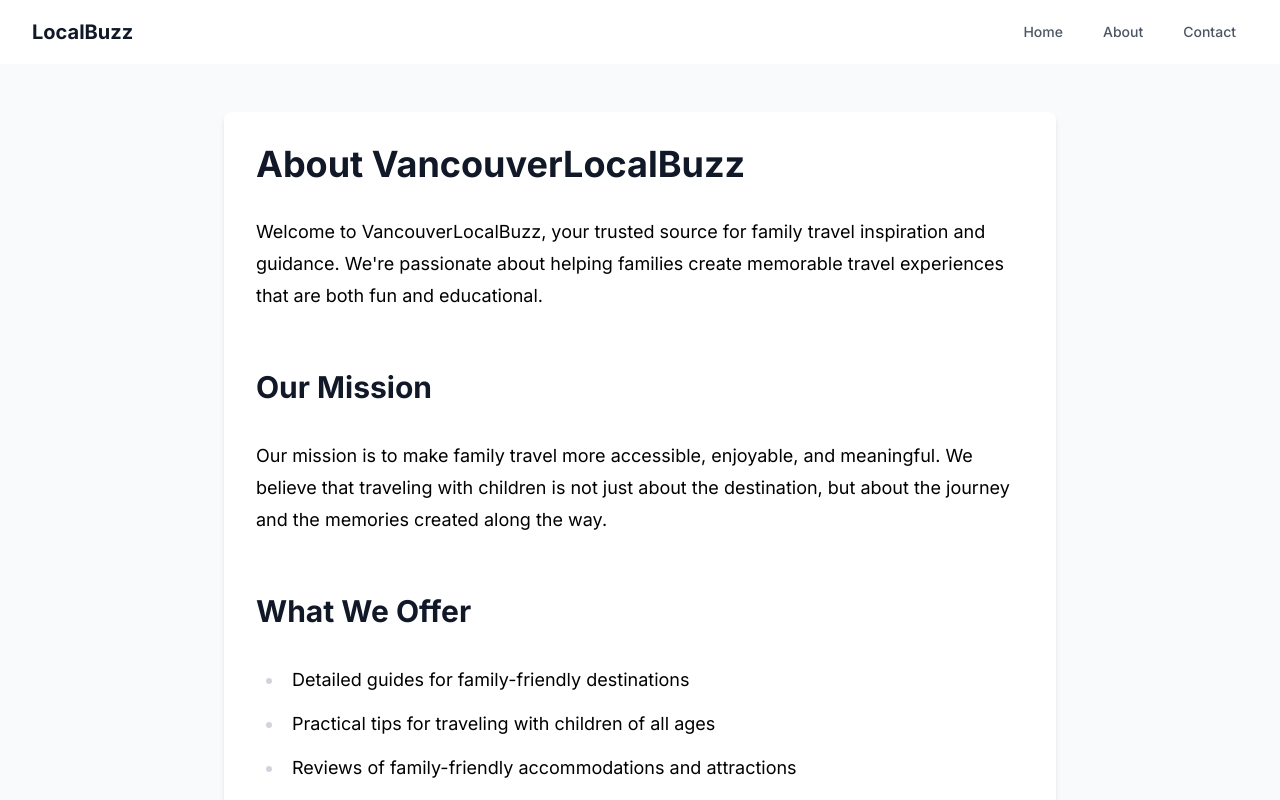
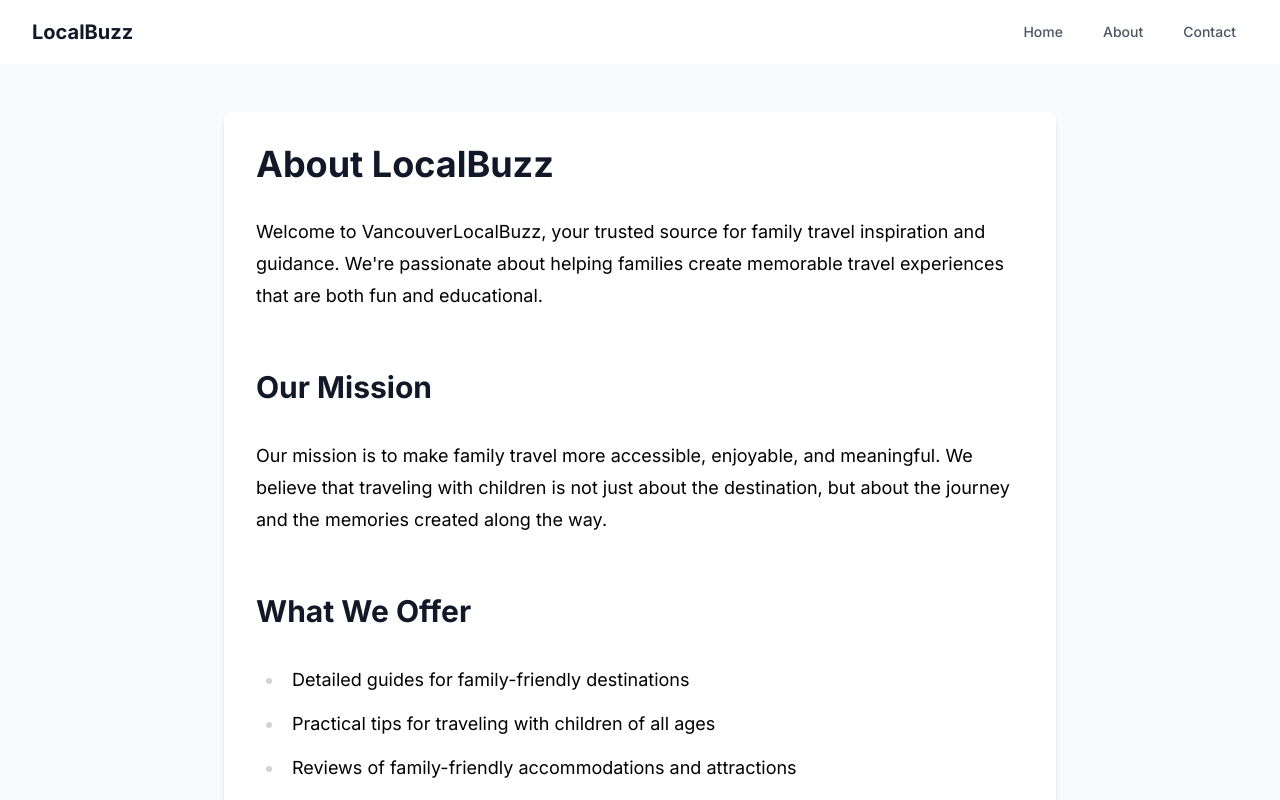
Before and after one commit to nikkiqin120/localbuzz, a Next.js app: page /about in a window 1280 px wide. Shown: the top 800 px of the page. Built offline with nearby package versions, Linux system fonts and the light colour scheme.

Commit message:
Update about page and Universal Epic Universe post

```diff
--- a/src/app/about/page.tsx
+++ b/src/app/about/page.tsx
@@ -3,7 +3,7 @@ export default function AboutPage() {
     <div className="min-h-screen bg-gray-50 py-12">
       <div className="max-w-4xl mx-auto px-4 sm:px-6 lg:px-8">
         <div className="bg-white rounded-lg shadow-md p-8">
-          <h1 className="text-4xl font-bold text-gray-900 mb-8">About VancouverLocalBuzz</h1>
+          <h1 className="text-4xl font-bold text-gray-900 mb-8">About LocalBuzz</h1>
 
           <div className="prose prose-lg max-w-none">
             <p>
--- a/src/content/posts/universal-epic-universe.mdx
+++ b/src/content/posts/universal-epic-universe.mdx
@@ -3,7 +3,7 @@ title: "🎢 Universal Epic Universe: What Vancouver Families Need to Know"
 date: "2024-04-06"
 description: "The Theme Park World Is Talking About Universal's Epic Universe – Here's Why It Matters for BC Families"
 coverImage: "/images/posts/universal-epic-universe/cover-universal-epic-universe.jpg"
-tags: ["universal-studios", "theme-parks", "family-travel", "orlando", "vancouver-families"]
+tags: ["universal-epic-universe", "universal-studios", "theme-parks", "family-travel", "orlando", "vancouver-families"]
 location: "Orlando, Florida"
 ageGroup: "All ages"
 ---
```
